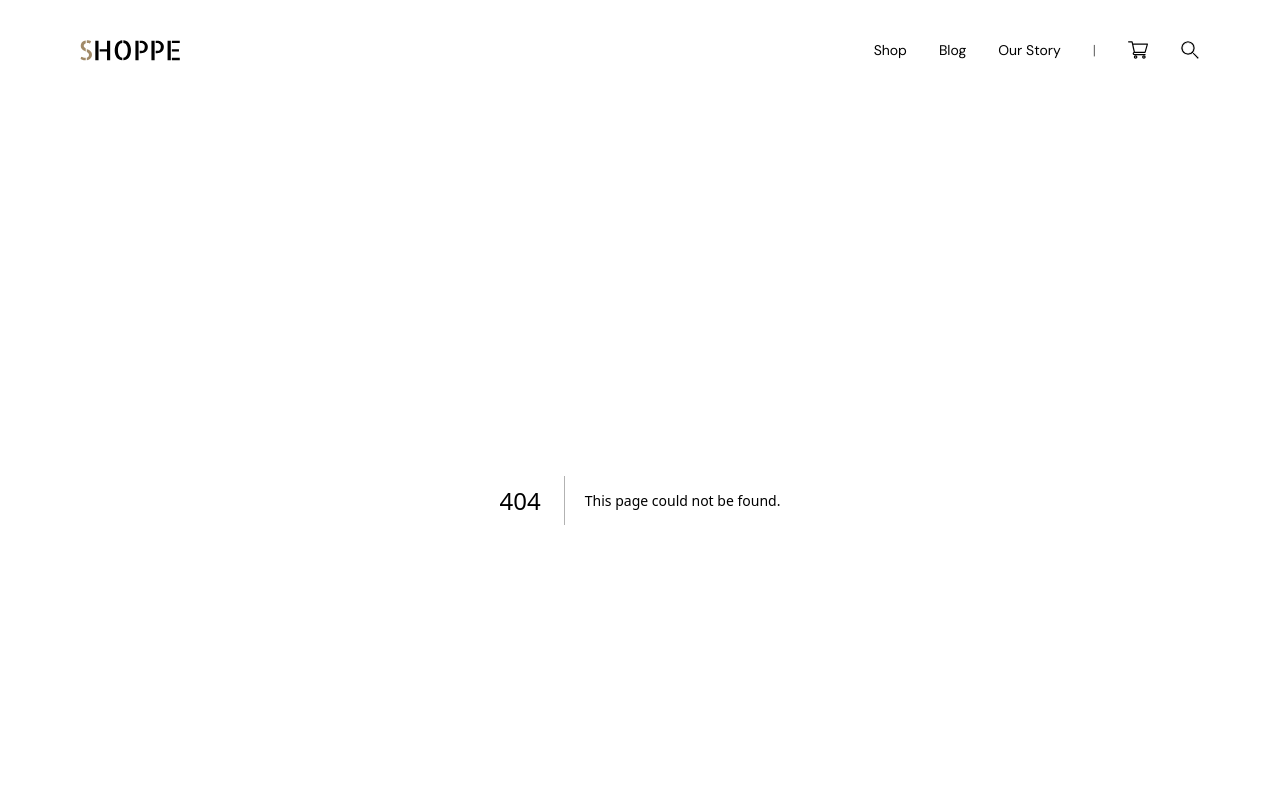
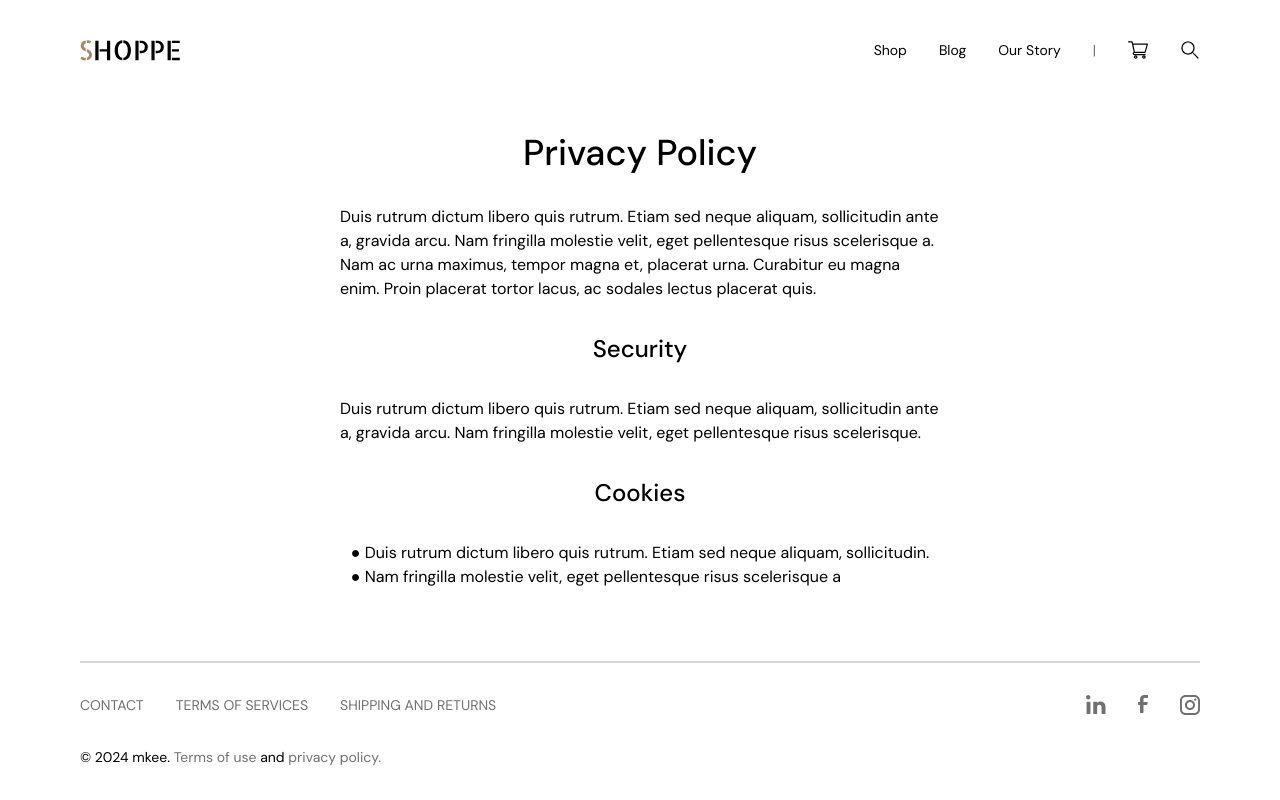
Before and after one commit to mokamaleldin/Shop, a Next.js app: page /Privacy in a window 1280 px wide. Before the commit this address had no page. Shown: the top 800 px of the page. Built offline with nearby package versions, Linux system fonts and the light colour scheme.

Commit message:
refactor: Update privacy policy link in Footer component

```diff
--- /dev/null
+++ b/src/app/(pages)/Privacy/page.tsx
@@ -0,0 +1,20 @@
+const page = () => {
+    return (
+        <div className="flex flex-col items-center justify-center mx-20 gap-8 py-8">
+            <h2 className="text-4xl text-center font-medium">Privacy Policy</h2>
+            <p className="lg:max-w-[600px]">
+                Duis rutrum dictum libero quis rutrum. Etiam sed neque aliquam, sollicitudin ante a, gravida arcu. Nam fringilla molestie velit, eget pellentesque risus scelerisque a. Nam ac urna maximus, tempor magna et, placerat urna. Curabitur eu magna enim. Proin placerat tortor lacus, ac sodales lectus placerat quis.
+            </p>
+            <h4 className="text-2xl font-medium text-start">Security</h4>
+            <p className="lg:max-w-[600px]">
+                Duis rutrum dictum libero quis rutrum. Etiam sed neque aliquam, sollicitudin ante a, gravida arcu. Nam fringilla molestie velit, eget pellentesque risus scelerisque.
+            </p>
+            <h4 className="text-2xl font-medium text-start">Cookies</h4>
+            <ul>
+                <li>●  Duis rutrum dictum libero quis rutrum. Etiam sed neque aliquam, sollicitudin.</li>
+                <li>●  Nam fringilla molestie velit, eget pellentesque risus scelerisque a</li>
+            </ul>
+        </div>
+    )
+}
+export default page
--- a/src/app/components/Footer/Footer.tsx
+++ b/src/app/components/Footer/Footer.tsx
@@ -15,7 +15,7 @@ const Footer = () => {
                         <Link href="/">SHIPPING AND RETURNS</Link>
                     </div>
                     <div>
-                        <p>© 2024 mkee. <span className="text-DarkGray">Terms of use</span> and <span className="text-DarkGray">privacy policy.</span></p>
+                        <p>© 2024 mkee. <span className="text-DarkGray">Terms of use</span> and <Link href={"/Privacy"} className="text-DarkGray hover:text-black">privacy policy.</Link></p>
                     </div>
                 </div>
                 <div className="flex gap-8">
```
